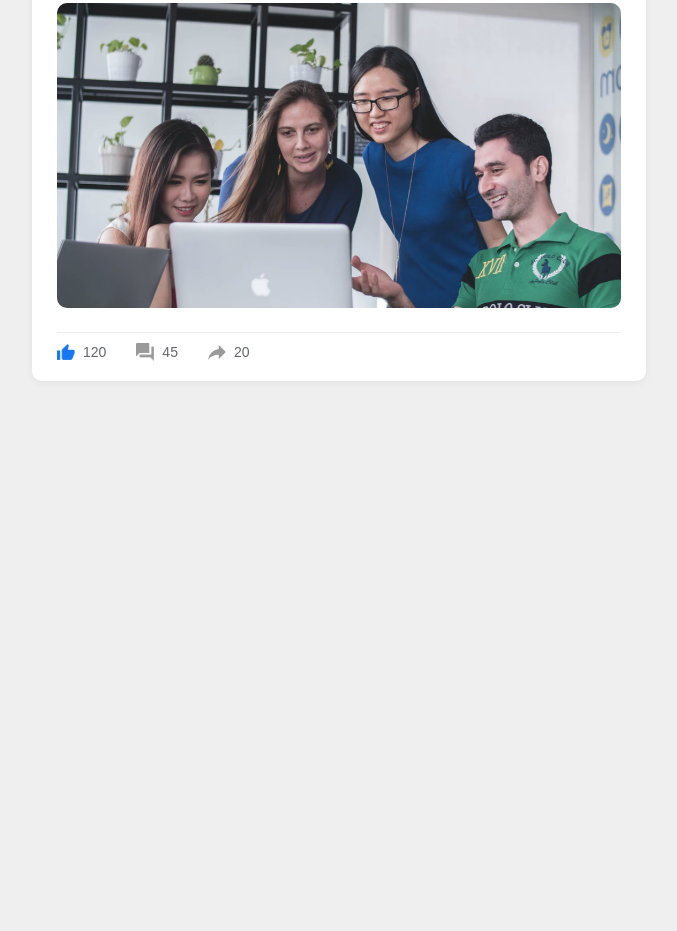
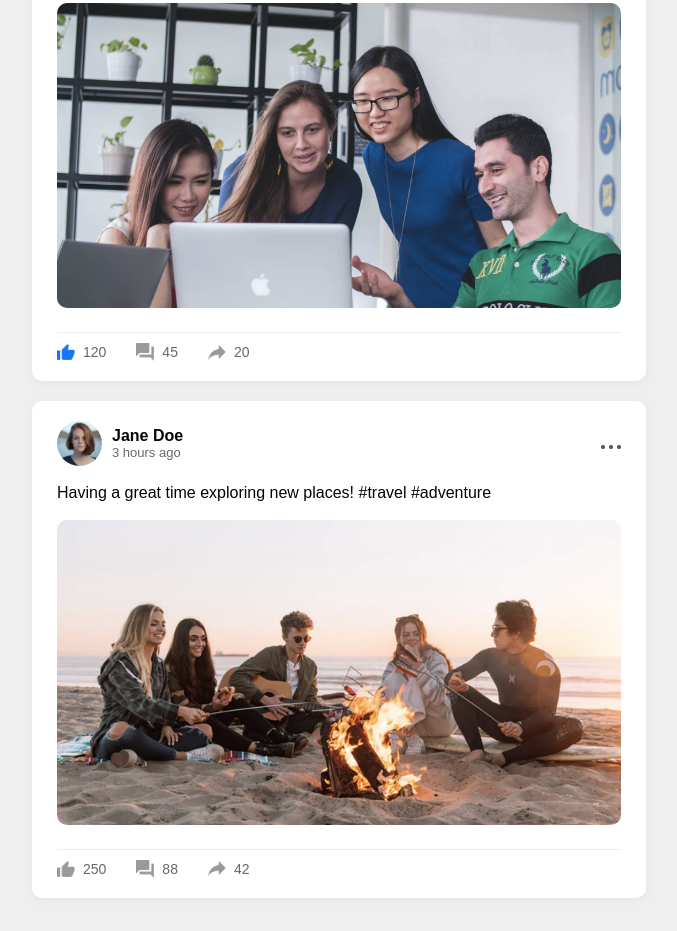
Before and after one commit to ake0507/Socialbook, a plain HTML site: page index.html in a window 1280 px wide. Shown: the part 826-1757 px from the top of the page, without its empty margins (301-978 px from the left). Before the commit the page ends 1240 px from the top, so only its background shows below. Drawn offline with Linux system fonts and the light colour scheme.

Commit message:
Add user post section with profile, text, and activity icons

```diff
--- a/index.html
+++ b/index.html
@@ -128,6 +128,29 @@
             </div>
           </div>
         </div>
+        <div class="post-container">
+          <div class="post-row">
+            <div class="user-profile">
+              <img src="images/member-1.png" alt="User Profile" />
+              <div>
+                <p>Jane Doe</p>
+                <span>3 hours ago</span>
+              </div>
+            </div>
+            <a href="#"><img src="images/more.png" class="post-more-icon" /></a>
+          </div>
+          <p class="post-text">
+            Having a great time exploring new places! #travel #adventure
+          </p>
+          <img src="images/feed-image-2.png" class="post-img" />
+          <div class="post-row">
+            <div class="activity-icons">
+              <div><img src="images/like.png" alt="Like" /> 250</div>
+              <div><img src="images/comments.png" alt="Comments" /> 88</div>
+              <div><img src="images/share.png" alt="Share" /> 42</div>
+            </div>
+          </div>
+        </div>
       </div>
       <!-------- right-sidebar     -->
       <div class="right-sidebar"></div>
```
